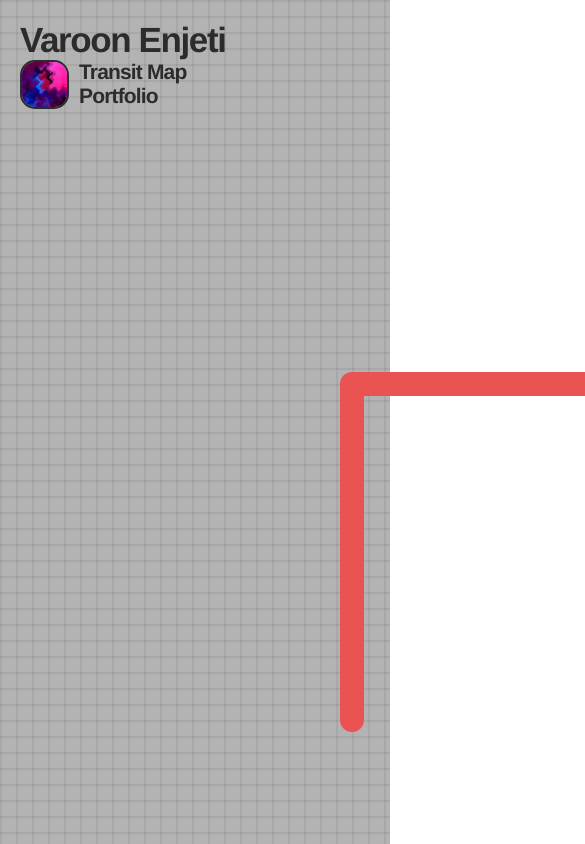
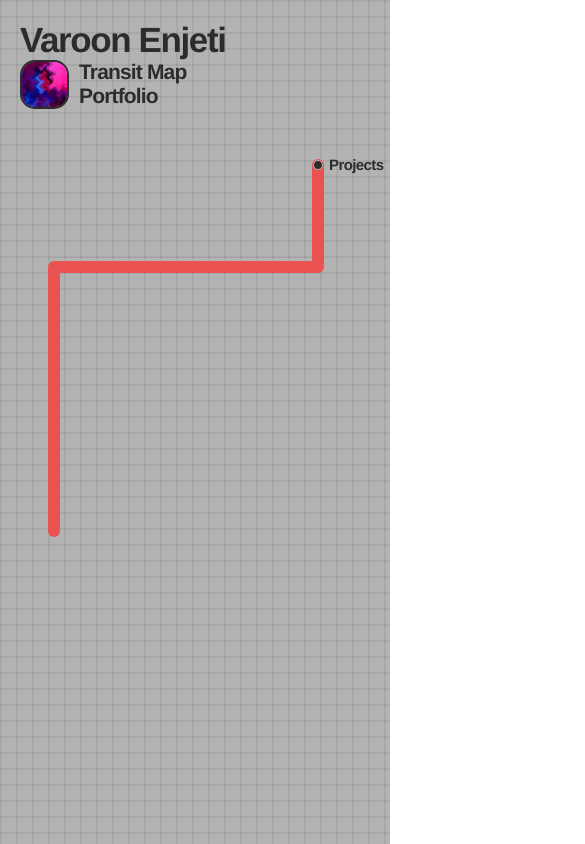
Before and after one commit to varoon-enjeti/portfolio-website, a React (Create React App) app: page / in a window 390 px wide. Shown: the top 844 px of the page, 585 px wide, since content can reach past the window. Built offline with nearby package versions, Linux system fonts and the light colour scheme.

Commit message:
mobile redline

```diff
--- a/src/styles/line-styles/redline.css
+++ b/src/styles/line-styles/redline.css
@@ -36,7 +36,7 @@
 
 .rlv {
     position: absolute;
-    height: 360px;
+    height: 310px;
     width: 24px;
     left: 340px;
     top: 372px;
@@ -93,3 +93,40 @@
     top: -40px;
     left: 20px;
 }
+
+@media screen and (max-width: 620px) {
+    .rlv {
+        height: 276px;
+        width: 12px;
+        left: 48px;
+        top: 261px;
+    }
+
+    .rmh {
+        width: 276px;
+        height: 12px;
+        left: 48px;
+        top: 261px;
+    }
+
+    .rrv {
+        height: 114px;
+        width: 12px;
+        left: 312px;
+        top: 159px;
+    }
+
+    .red-btn {
+        top: 1px;
+        height: 10px;
+        width: 10px;
+        border: 1px solid #B3B3B3;
+        padding: 0;
+    }
+
+    .red-txt {
+        font-size: 15px;
+        top: -20px;
+        left: 15px;
+    }
+}
```
